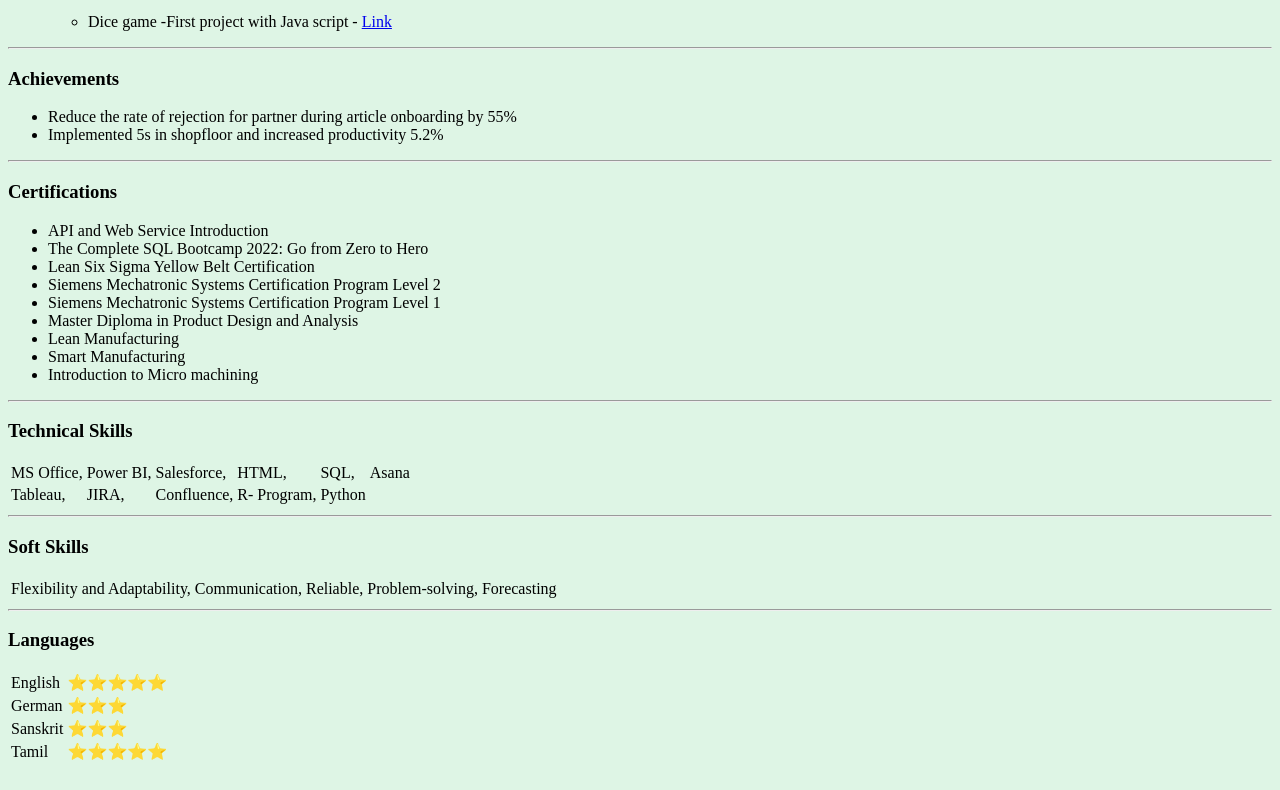
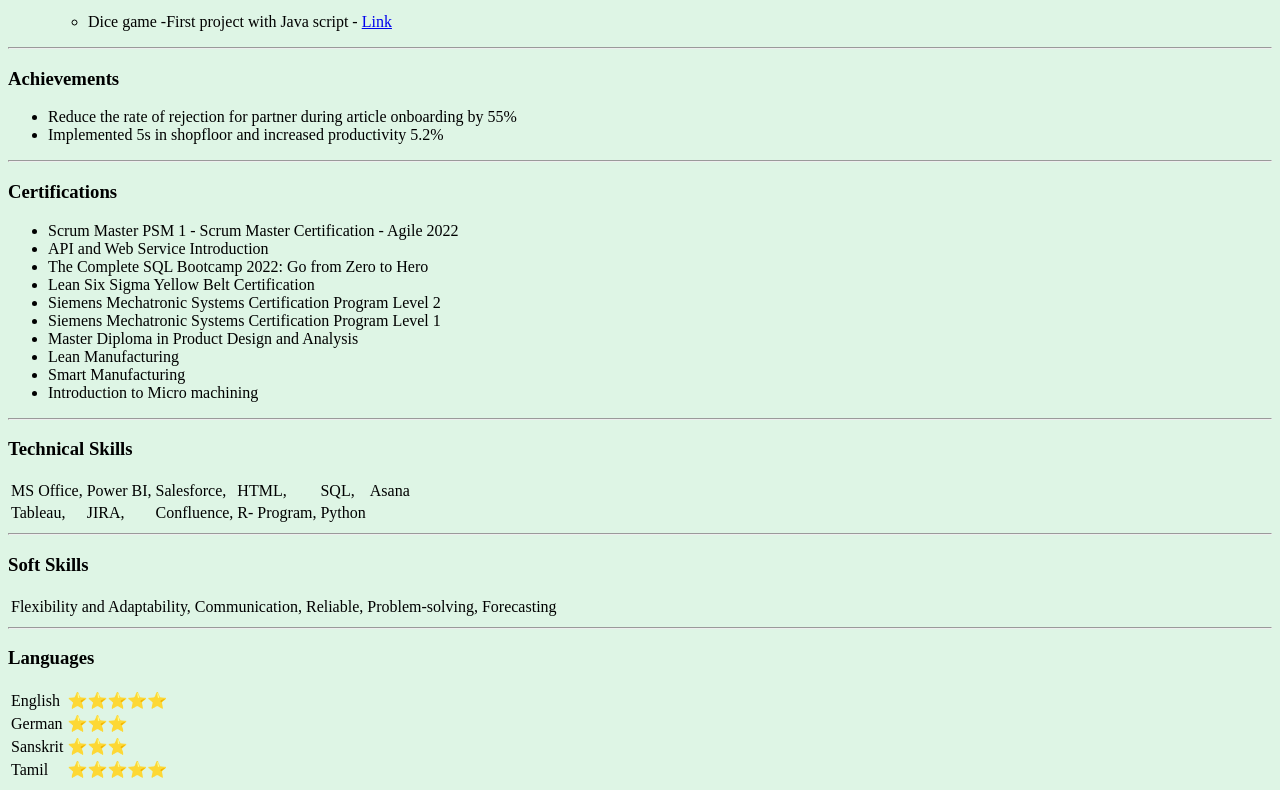
Before and after one commit to ramanuja-sreaus/CV, a plain HTML site: page index.html in a window 1280 px wide. Shown: the part 2505-3295 px from the top of the page. Drawn offline with Linux system fonts and the light colour scheme.

Commit message:
Update index.html

```diff
--- a/index.html
+++ b/index.html
@@ -120,6 +120,7 @@
 <hr>
 <h3>Certifications</h3>
 <ul>
+  <li>Scrum Master PSM 1 - Scrum Master Certification - Agile 2022</li>
   <li>API and Web Service Introduction</li>
   <li>The Complete SQL Bootcamp 2022: Go from Zero to Hero</li>
   <li>Lean Six Sigma Yellow Belt Certification</li>
```
